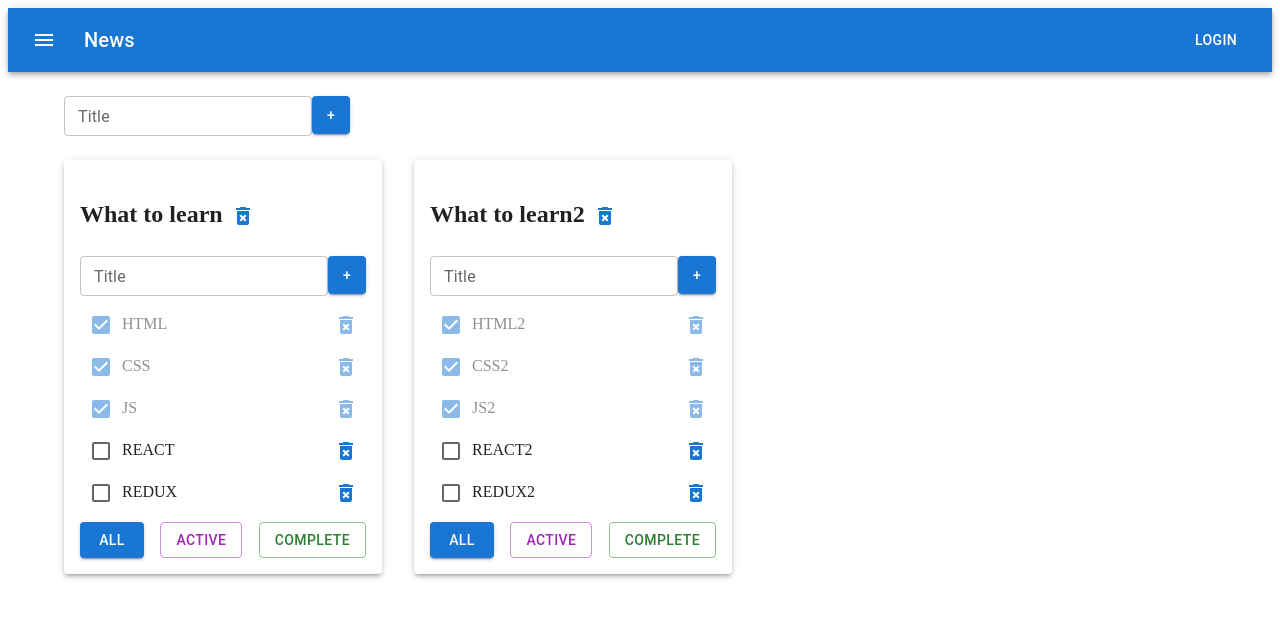
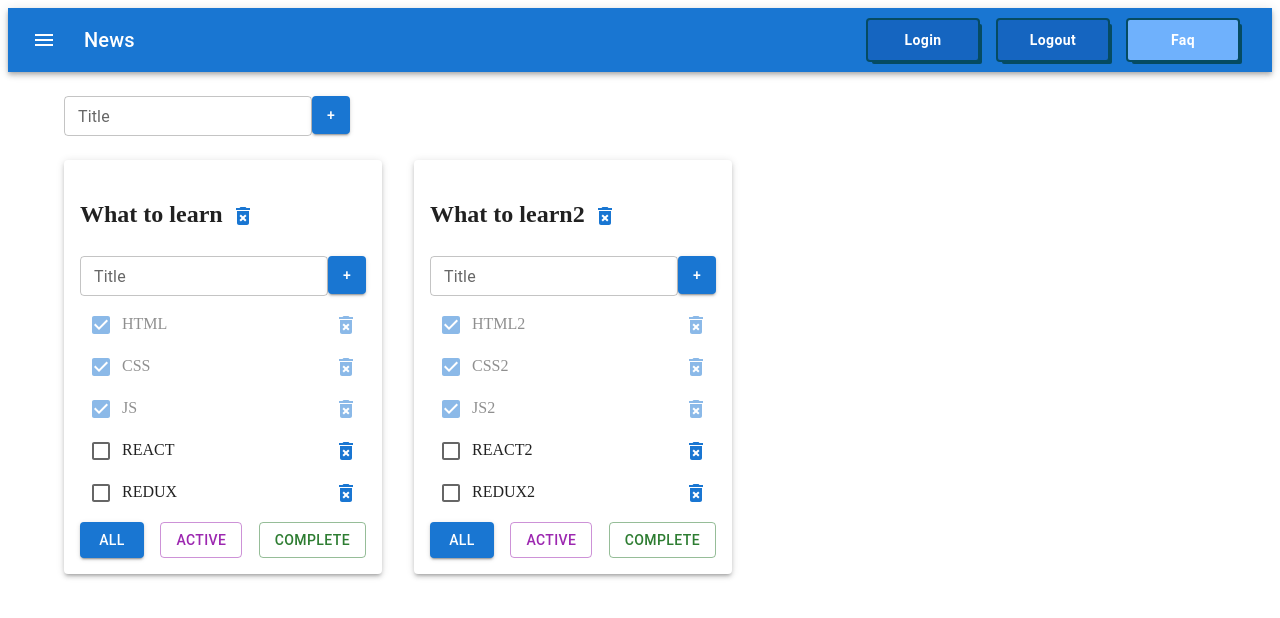
Before and after one commit to igor-minaev/todolist-repeat, a React (Create React App) app: page / in a window 1280 px wide. Shown: the top 618 px of the page. Built offline with nearby package versions, Linux system fonts and the light colour scheme.

Commit message:
reusable component for MUI

```diff
--- a/src/components/AppBarComponent.tsx
+++ b/src/components/AppBarComponent.tsx
@@ -6,10 +6,12 @@ import Typography from '@mui/material/Typography';
 import Button from '@mui/material/Button';
 import IconButton from '@mui/material/IconButton';
 import MenuIcon from '@mui/icons-material/Menu';
+import {MenuButton} from './MenuButton';
+
 
 export const AppBarComponent = () => {
     return (
-        <Box sx={{ flexGrow: 1 }}>
+        <Box sx={{flexGrow: 1}}>
             <AppBar position="static">
                 <Toolbar>
                     <IconButton
@@ -17,14 +19,16 @@ export const AppBarComponent = () => {
                         edge="start"
                         color="inherit"
                         aria-label="menu"
-                        sx={{ mr: 2 }}
+                        sx={{mr: 2}}
                     >
-                        <MenuIcon />
+                        <MenuIcon/>
                     </IconButton>
-                    <Typography variant="h6" component="div" sx={{ flexGrow: 1 }}>
+                    <Typography variant="h6" component="div" sx={{flexGrow: 1}}>
                         News
                     </Typography>
-                    <Button color="inherit">Login</Button>
+                    <MenuButton>Login</MenuButton>
+                    <MenuButton>Logout</MenuButton>
+                    <MenuButton background="#6fb1fc">Faq</MenuButton>
                 </Toolbar>
             </AppBar>
         </Box>
--- /dev/null
+++ b/src/components/MenuButton.tsx
@@ -0,0 +1,19 @@
+import React from 'react';
+import Button from '@mui/material/Button';
+import {styled} from '@mui/material/styles'
+
+type MenuButtonProps = {
+    background?: string
+}
+
+export const MenuButton = styled(Button)<MenuButtonProps>(({background}) => ({
+    minWidth: '110px',
+    fontWeight: 'bold',
+    boxShadow: '0 0 0 2px #054B62, 4px 4px 0 0 #054B62',
+    borderRadius: '2px',
+    textTransform: 'capitalize',
+    margin: '0 10px',
+    padding: '8px 24px',
+    color: '#ffffff',
+    background: background || '#1565c0'
+}))
```
